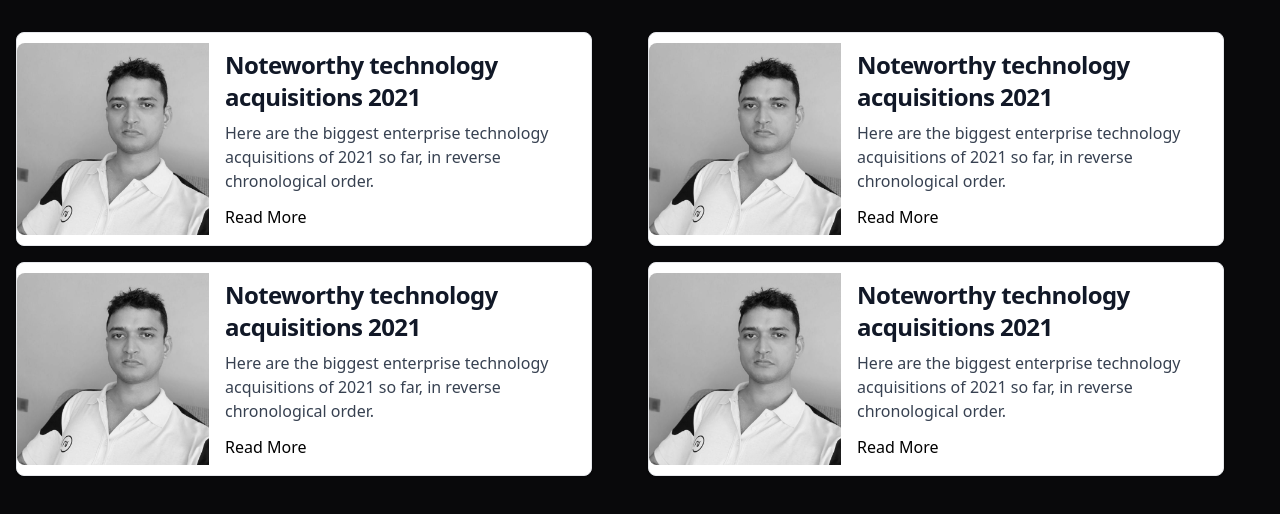
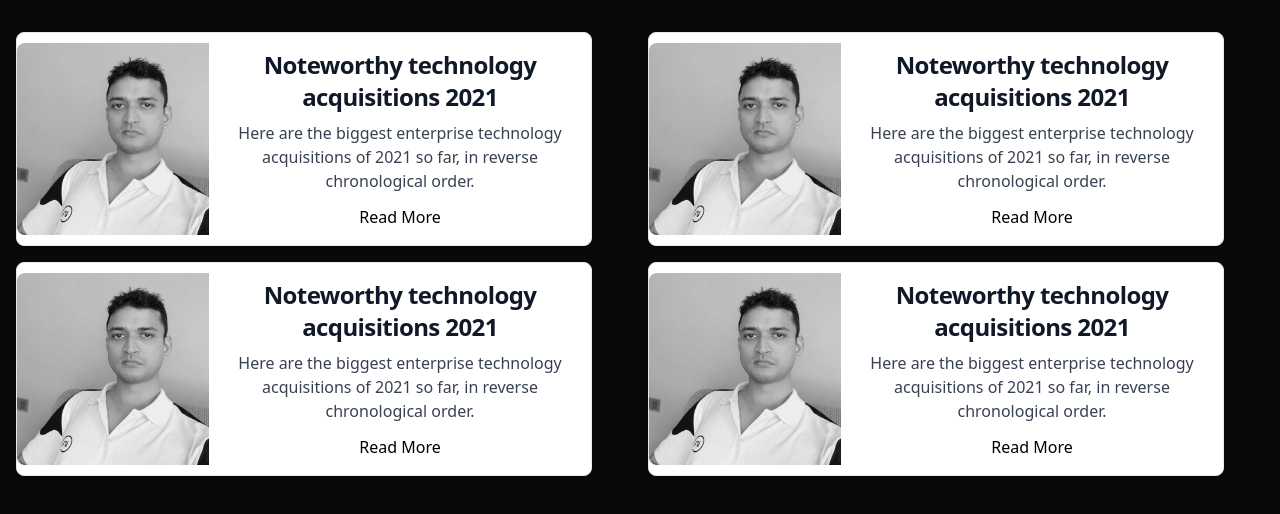
Before and after one commit to HossainAraf/timessquare2000, a React (Create React App) app: page / in a window 1280 px wide. Shown: the top 514 px of the page. Built offline with nearby package versions, Linux system fonts and the light colour scheme.

Commit message:
Change functions syntax

```diff
--- a/src/components/Home.jsx
+++ b/src/components/Home.jsx
@@ -4,41 +4,41 @@
 
 const Home = () => (
   <div className="container mx-auto px-4 py-8 grid grid-cols-1 md:grid-cols-2 gap-4">
-    <a href="#" className="flex flex-col items-center bg-white border border-gray-200 rounded-lg shadow md:flex-row md:max-w-xl hover:bg-gray-100 dark:border-gray-700 dark:bg-gray-800 dark:hover:bg-gray-700">
+    <button className="flex flex-col items-center bg-white border border-gray-200 rounded-lg shadow md:flex-row md:max-w-xl hover:bg-gray-100 dark:border-gray-700 dark:bg-gray-800 dark:hover:bg-gray-700">
       <img className="object-cover w-full rounded-t-lg h-96 md:h-auto md:w-48 md:rounded-none md:rounded-l-lg" src={arafat} alt="" />
       <div className="flex flex-col justify-between p-4 leading-normal">
         <h5 className="mb-2 text-2xl font-bold tracking-tight text-gray-900 dark:text-white">Noteworthy technology acquisitions 2021</h5>
         <p className="mb-3 font-normal text-gray-700 dark:text-gray-400">Here are the biggest enterprise technology acquisitions of 2021 so far, in reverse chronological order.</p>
         <p>Read More</p>
       </div>
-    </a>
+    </button>
 
-    <a href="#" className="flex flex-col items-center bg-white border border-gray-200 rounded-lg shadow md:flex-row md:max-w-xl hover:bg-gray-100 dark:border-gray-700 dark:bg-gray-800 dark:hover:bg-gray-700">
+    <button className="flex flex-col items-center bg-white border border-gray-200 rounded-lg shadow md:flex-row md:max-w-xl hover:bg-gray-100 dark:border-gray-700 dark:bg-gray-800 dark:hover:bg-gray-700">
       <img className="object-cover w-full rounded-t-lg h-96 md:h-auto md:w-48 md:rounded-none md:rounded-l-lg" src={arafat} alt="" />
       <div className="flex flex-col justify-between p-4 leading-normal">
         <h5 className="mb-2 text-2xl font-bold tracking-tight text-gray-900 dark:text-white">Noteworthy technology acquisitions 2021</h5>
         <p className="mb-3 font-normal text-gray-700 dark:text-gray-400">Here are the biggest enterprise technology acquisitions of 2021 so far, in reverse chronological order.</p>
         <p>Read More</p>
       </div>
-    </a>
+    </button>
 
-    <a href="#" className="flex flex-col items-center bg-white border border-gray-200 rounded-lg shadow md:flex-row md:max-w-xl hover:bg-gray-100 dark:border-gray-700 dark:bg-gray-800 dark:hover:bg-gray-700">
+    <button className="flex flex-col items-center bg-white border border-gray-200 rounded-lg shadow md:flex-row md:max-w-xl hover:bg-gray-100 dark:border-gray-700 dark:bg-gray-800 dark:hover:bg-gray-700">
       <img className="object-cover w-full rounded-t-lg h-96 md:h-auto md:w-48 md:rounded-none md:rounded-l-lg" src={arafat} alt="" />
       <div className="flex flex-col justify-between p-4 leading-normal">
         <h5 className="mb-2 text-2xl font-bold tracking-tight text-gray-900 dark:text-white">Noteworthy technology acquisitions 2021</h5>
         <p className="mb-3 font-normal text-gray-700 dark:text-gray-400">Here are the biggest enterprise technology acquisitions of 2021 so far, in reverse chronological order.</p>
         <p>Read More</p>
       </div>
-    </a>
+    </button>
 
-    <a href="#" className="flex flex-col items-center bg-white border border-gray-200 rounded-lg shadow md:flex-row md:max-w-xl hover:bg-gray-100 dark:border-gray-700 dark:bg-gray-800 dark:hover:bg-gray-700">
+    <button className="flex flex-col items-center bg-white border border-gray-200 rounded-lg shadow md:flex-row md:max-w-xl hover:bg-gray-100 dark:border-gray-700 dark:bg-gray-800 dark:hover:bg-gray-700">
       <img className="object-cover w-full rounded-t-lg h-96 md:h-auto md:w-48 md:rounded-none md:rounded-l-lg" src={arafat} alt="" />
       <div className="flex flex-col justify-between p-4 leading-normal">
         <h5 className="mb-2 text-2xl font-bold tracking-tight text-gray-900 dark:text-white">Noteworthy technology acquisitions 2021</h5>
         <p className="mb-3 font-normal text-gray-700 dark:text-gray-400">Here are the biggest enterprise technology acquisitions of 2021 so far, in reverse chronological order.</p>
         <p>Read More</p>
       </div>
-    </a>
+    </button>
   </div>
 );
 
```
Also changed, not shown: src/components/Sufism/Sufism.jsx (added), 1 other file (tests, documents, lock files or other folders).
